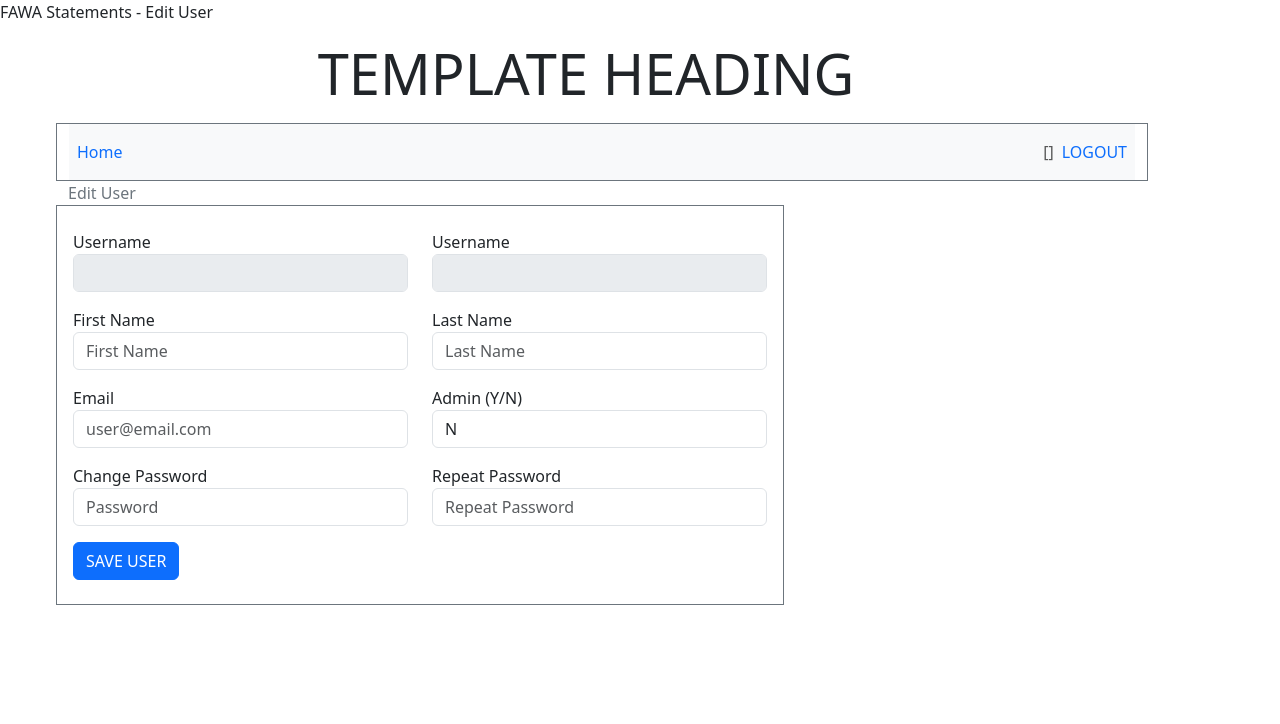
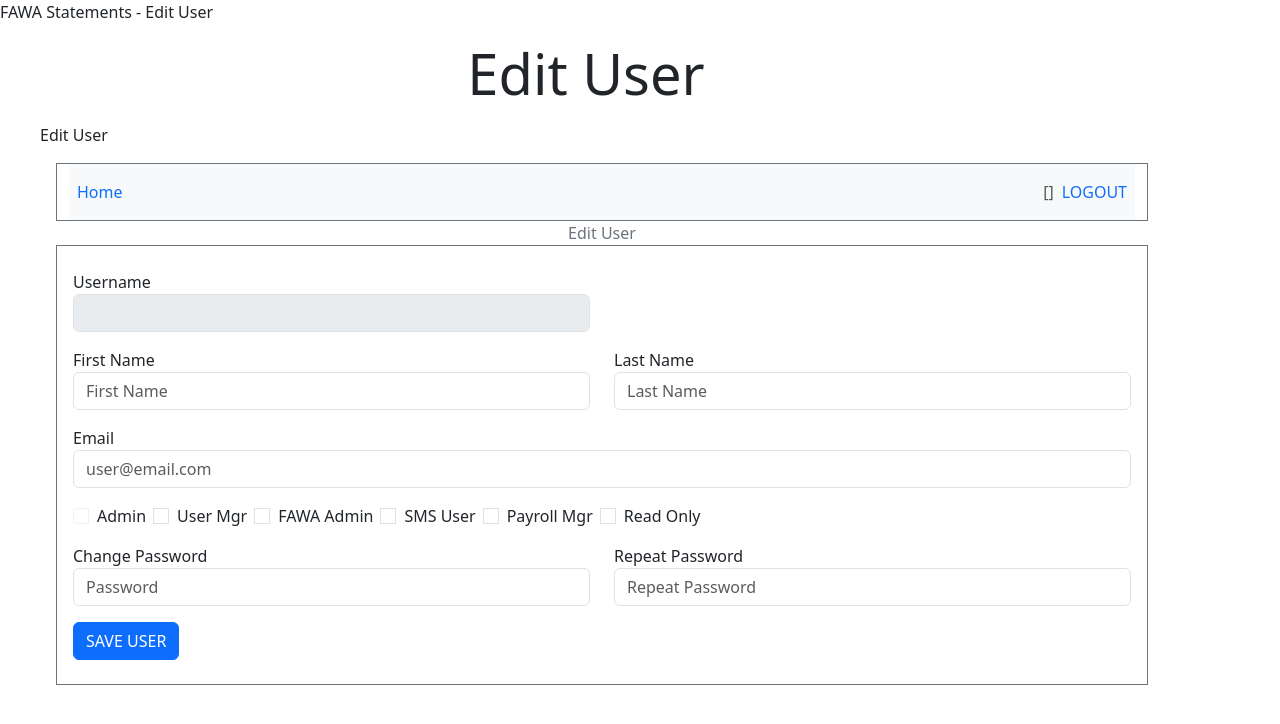
Before and after one commit to amathenge/fasms, a Flask app: template templates/edituser.html in a window 1280 px wide. Shown: the top 724 px of the page. Run offline with Flask 3, Linux system fonts and the light colour scheme; the template is opened without the code that fills it, so the values that code supplies are empty.

Commit message:
Updated edit user - 12AUG2023@23:39

```diff
--- a/app.py
+++ b/app.py
@@ -591,29 +591,44 @@ def edituser(uid):
         firstname = request.form['txtFirst']
         lastname = request.form['txtLast']
         email = request.form['txtEmail']
-        admin = request.form['txtAdmin']
+        auth = ''
+        # auth = checkbox data. admin, usrmgr, fawa, sms, payroll, readonly
+        authlist = request.form.getlist('chkauth')
+        if 'admin' in authlist:
+            auth += '1'
+        if 'usrmgr' in authlist:
+            auth += '2'
+        if 'fawa' in authlist:
+            auth += '3'
+        if 'sms' in authlist:
+            auth += '4'
+        if 'payroll' in authlist:
+            auth += '5'
+        if 'readonly' in authlist:
+            auth += '6'
         password = request.form['txtPassword']
         if len(password) == 0:
-            sql = 'update users set firstname = ?, lastname = ?, email = ?, admin = ? where id = ?'
-            params = [firstname, lastname, email, admin, uid]
+            sql = 'update users set firstname = ?, lastname = ?, email = ?, auth = ? where id = ?'
+            params = [firstname, lastname, email, auth, uid]
         else:
-            sql = 'update users set firstname = ?, lastname = ?, email = ?, admin = ?, password = ? where id = ?'
-            params = [firstname, lastname, email, admin, hashpass(password), uid]
+            sql = 'update users set firstname = ?, lastname = ?, email = ?, auth = ?, password = ? where id = ?'
+            params = [firstname, lastname, email, auth, hashpass(password), uid]
 
 
         db = get_db()
         cur = db.cursor()
         cur.execute(sql, params)
         db.commit()
-        return redirect(url_for('staff'))
+        return redirect(url_for('usermgmt'))
 
 
     db = get_db()
     cur = db.cursor()
-    sql = 'select id, username, firstname, lastname, email, admin from users where id = ?'
+    sql = 'select id, firstname, lastname, email, auth from users where id = ?'
     cur.execute(sql, [uid])
     result = cur.fetchone()
-    return render_template('edituser.html', contact=result)
+    auth = tuple([int(x) for x in result['auth']])
+    return render_template('edituser.html', contact=result, auth=auth)
 
 
 @app.route('/deluser/<uid>')
--- a/templates/edituser.html
+++ b/templates/edituser.html
@@ -21,6 +21,8 @@
 {% block content %}
 {% set user = session['user'] %}
 
+{% block heading %}Edit User{% endblock %}
+
 <div class="container m-3">
       <div class="row">
         <div class="col-12 border border-secondary">
@@ -28,23 +30,20 @@
         </div>
       </div>
 
-      <div class="row">
-        <span class="text-secondary">Edit User</span>
+      <div class="row justify-content-center">
+        <span class="text-secondary text-center">Edit User</span>
       </div>
-      <div class="row">
-        <form class="col-8 p-3 border border-secondary" action="{{ url_for('edituser', uid=contact.id) }}" onsubmit="return checkData(this)" method="POST">
+      <div class="row justify-content-center">
+        <form class="col-12 p-3 border border-secondary" action="{{ url_for('edituser', uid=contact.id) }}" onsubmit="return checkData(this)" method="POST">
             <div class="row">
-                <div class="col-6">
-                    <div class="form-group my-2">
-                        <label for="txtUser">Username</label>
-                        <input class="form-control" type="text" id="txtUser" name="txtUser" maxlength="20" value="{{ contact.username }}" disabled>
-                    </div>
-                </div>
                 <div class="col-6">
                     <div class="form-group my-2">
                         <label for="txtID">Username</label>
                         <input class="form-control" type="text" id="txtID" name="txtID" maxlength="20" value="{{ contact.id }}" disabled>
                     </div>
+                </div>
+                <div class="col-6">
+                    <p>&nbsp;</p>
                 </div>
             </div>
             <div class="row">
@@ -62,24 +61,28 @@
                 </div>
             </div>
             <div class="row">
-                <div class="col-6">
+                <div class="col-12">
                     <div class="form-group my-2">
                         <label for="txtEmail">Email</label>
                         <input class="form-control" type="email" id="txtEmail" name="txtEmail" placeholder="user@email.com" maxlength="20" value="{{ contact.email }}">
                     </div>
                 </div>
-                <div class="col-6">
-                    <div class="form-group my-2">
-                        <label for="txtAdmin">Admin (Y/N)</label>
-                        <select class="form-control" id="txtAdmin" name="txtAdmin">
-                            {% if contact.admin == 1 %}
-                            <option value="0">N</option>
-                            <option value="1" selected>Y</option>
-                            {% else %}
-                            <option value="0" selected>N</option>
-                            <option value="1">Y</option>
-                            {% endif %}
-                        </select>
+            </div>
+            <div class="row">
+                <div class="col-12">
+                    <div class="input-group my-2">
+                        <input class="form-check-input" type="checkbox" id="chkadmin" name="chkauth" value="admin" {% if auth|isadmin %}checked{% endif %} {% if not user.auth|isadmin %}disabled{% endif %}>
+                        <span type="input-group-text" class="mx-2">Admin</span>
+                        <input class="form-check-input" type="checkbox" id="chkusrmgr" name="chkauth" value="usrmgr" {% if auth|isusrmgr %}checked{% endif %}>
+                        <span type="input-group-text" class="mx-2">User Mgr</span>
+                        <input class="form-check-input" type="checkbox" id="chkfawa" name="chkauth" value="fawa" {% if auth|isfawa %}checked{% endif %}>
+                        <span type="input-group-text" class="mx-2">FAWA Admin</span>
+                        <input class="form-check-input" type="checkbox" id="chksms" name="chkauth" value="sms" {% if auth|issms %}checked{% endif %}>
+                        <span type="input-group-text" class="mx-2">SMS User</span>
+                        <input class="form-check-input" type="checkbox" id="chkpayroll" name="chkauth" value="payroll" {% if auth|ispayroll %}checked{% endif %}>
+                        <span type="input-group-text" class="mx-2">Payroll Mgr</span>
+                        <input class="form-check-input" type="checkbox" id="chkreadonly" name="chkauth" value="readonly" {% if auth|isreadonly %}checked{% endif %}>
+                        <span type="input-group-text" class="mx-2">Read Only</span>
                     </div>
                 </div>
             </div>
```
